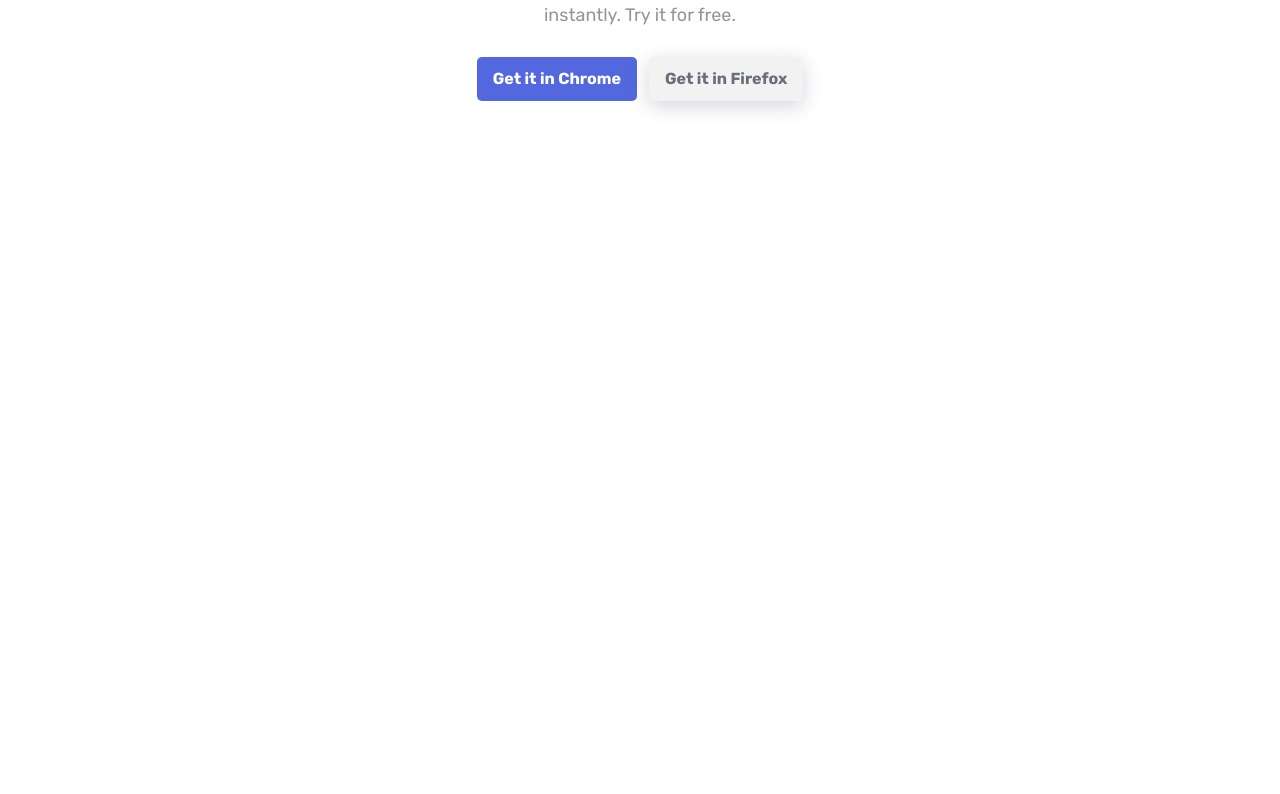
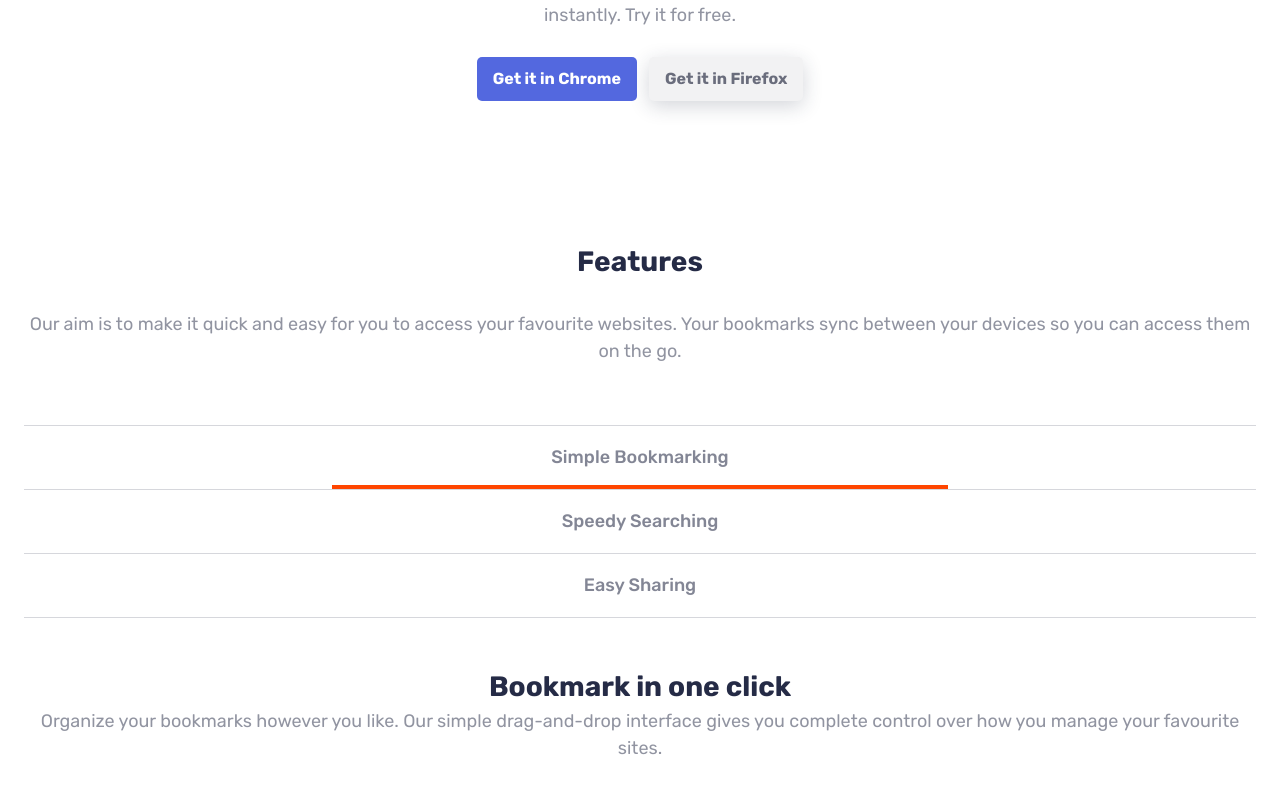
Before and after one commit to ThabisoMagwaza/bookmark-landing-page, a Next.js app: page / in a window 1280 px wide. Shown: the part 556-1350 px from the top of the page. Before the commit the page ends 821 px from the top, so only its background shows below. Built offline with nearby package versions, Linux system fonts and the light colour scheme.

Commit message:
feat: implemented tabs

```diff
--- a/package.json
+++ b/package.json
@@ -9,6 +9,7 @@
     "lint": "next lint"
   },
   "dependencies": {
+    "@radix-ui/react-tabs": "^1.0.4",
     "next": "14.0.3",
     "react": "^18",
     "react-dom": "^18",
--- a/src/app/page.js
+++ b/src/app/page.js
@@ -3,20 +3,25 @@
 
 import Header from '@/components/Header';
 import Section from '@/components/Section';
+import Heading from '@/components/Heading';
+import Paragraph from '@/components/Paragraph';
+import FeatureTabs from '@/components/FeatureTabs';
 
 export default function Home() {
   return (
     <>
       <Header />
       <main>
-        <SectionOne></SectionOne>
+        <Section>
+          <Heading level={2}>Features</Heading>
+          <Paragraph>
+            Our aim is to make it quick and easy for you to access your
+            favourite websites. Your bookmarks sync between your devices so you
+            can access them on the go.
+          </Paragraph>
+          <FeatureTabs />
+        </Section>
       </main>
     </>
   );
 }
-
-const SectionOne = styled(Section)`
-  display: flex;
-  flex-direction: column;
-  gap: 28px;
-`;
--- /dev/null
+++ b/src/components/FeatureTabs/FeatureTabs.js
@@ -0,0 +1,95 @@
+'use client';
+import * as Tabs from '@radix-ui/react-tabs';
+import Heading from '../Heading';
+import Paragraph from '../Paragraph';
+import Button from '../Button';
+import styled from 'styled-components';
+import { COLORS } from '@/lib/constants';
+
+function FeatureTabs() {
+  return (
+    <TabsRoot defaultValue="tab1">
+      <TabsList aria-label="Some main features offered by bookmark.com">
+        <TabButton value="tab1">Simple Bookmarking</TabButton>
+        <TabButton value="tab2">Speedy Searching</TabButton>
+        <TabButton value="tab3">Easy Sharing</TabButton>
+      </TabsList>
+      <Tabs.Content value="tab1">
+        <Heading level={2}>Bookmark in one click</Heading>
+        <Paragraph>
+          Organize your bookmarks however you like. Our simple drag-and-drop
+          interface gives you complete control over how you manage your
+          favourite sites.
+        </Paragraph>
+      </Tabs.Content>
+      <Tabs.Content value="tab2">
+        <Heading level={2}>Intelligent search</Heading>
+        <Paragraph>
+          Our powerful search feature will help you find saved sites in no time
+          at all. No need to trawl through all of your bookmarks.
+        </Paragraph>
+        <Button>More info</Button>
+      </Tabs.Content>
+      <Tabs.Content value="tab3">
+        <Heading level={2}>Share your bookmarks</Heading>
+        <Paragraph>
+          Easily share your bookmarks and collections with others. Create a
+          shareable link that you can send at the click of a button.
+        </Paragraph>
+        <Button>More info</Button>
+      </Tabs.Content>
+    </TabsRoot>
+  );
+}
+
+const TabsRoot = styled(Tabs.Root)`
+  display: flex;
+  flex-direction: column;
+  gap: 48px;
+  margin-top: 32px;
+`;
+
+const TabsList = styled(Tabs.List)`
+  display: flex;
+  flex-direction: column;
+`;
+
+const TabButton = styled(Tabs.Trigger)`
+  position: relative;
+  background: transparent;
+
+  border: none;
+  border-bottom: 1px solid hsl(229, 8%, 85%);
+
+  border-left: none;
+  border-right: none;
+
+  font-size: ${18 / 16}rem;
+  color: hsl(229, 8%, 55%);
+  font-weight: 500;
+
+  padding: 18px;
+
+  &:first-child {
+    border-top: 1px solid hsl(229, 8%, 85%);
+  }
+
+  &[aria-selected='true']::after {
+    display: block;
+    content: '';
+    position: absolute;
+
+    width: 50%;
+    height: 4px;
+
+    bottom: 0;
+    left: 0;
+    right: 0;
+    margin-left: auto;
+    margin-right: auto;
+
+    background: orangered;
+  }
+`;
+
+export default FeatureTabs;
--- /dev/null
+++ b/src/components/FeatureTabs/index.js
@@ -0,0 +1,2 @@
+export * from './FeatureTabs';
+export { default } from './FeatureTabs';
--- a/src/components/Header/Header.js
+++ b/src/components/Header/Header.js
@@ -127,6 +127,8 @@
   max-width: 1000px;
   margin: 0 auto;
 
+  margin-bottom: 68px;
+
   overflow: hidden;
 `;
 
--- a/src/components/Section/Section.js
+++ b/src/components/Section/Section.js
@@ -6,6 +6,9 @@
 }
 
 const Wrapper = styled.section`
+  display: flex;
+  flex-direction: column;
+  gap: 28px;
   padding: 24px;
   margin-bottom: 68px;
 
```
Also changed, not shown: 1 other file (tests, documents, lock files or other folders).
